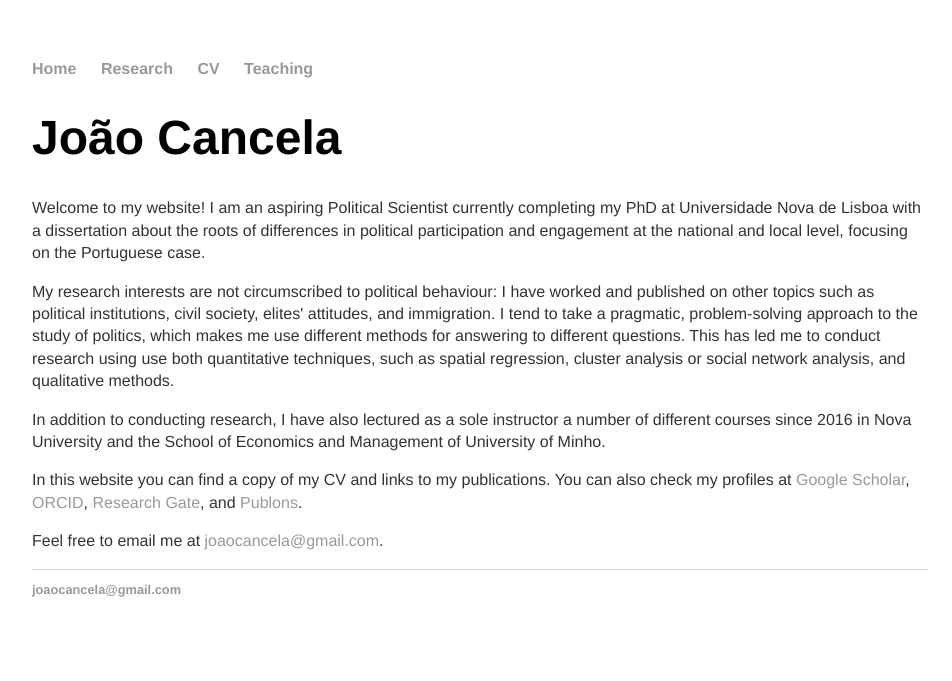
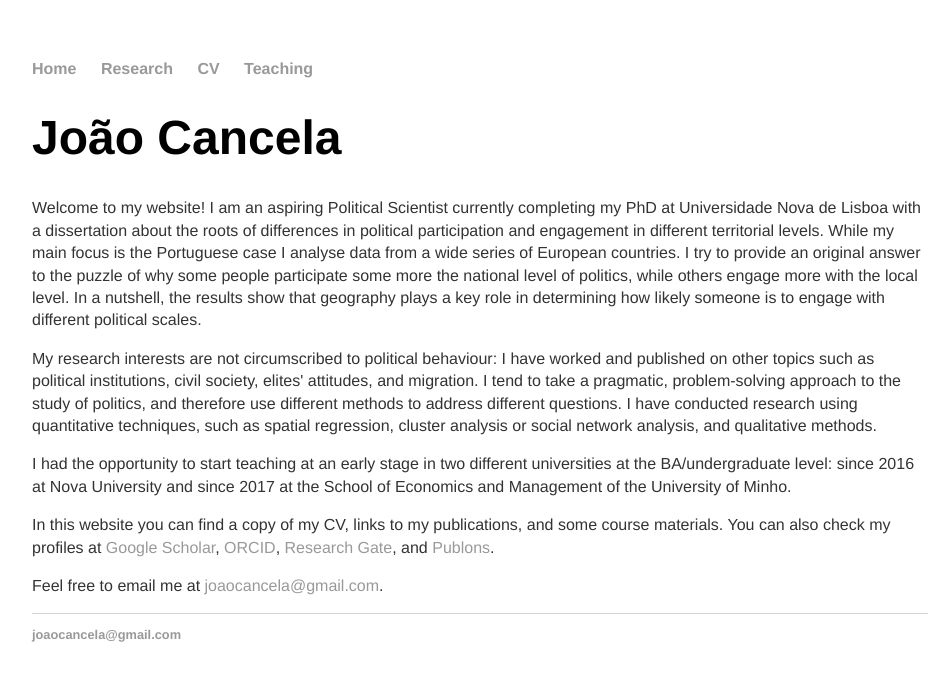
Before and after one commit to joaocancela/joaocancela.github.io, a Jekyll site: the page built from index.html, in a window 1280 px wide. Shown: the top 681 px of the page, without its empty margins (160-1112 px from the left). Built offline with Jekyll 4.4.1, drawn with Linux system fonts in a browser that asks for light colours.

Commit message:
Update index.html

```diff
--- a/index.html
+++ b/index.html
@@ -4,10 +4,10 @@ title: João Cancela
 ---
 <div class="blurb">
 	<h1>João Cancela</h1>
-	<p>Welcome to my website! I am an aspiring Political Scientist currently completing my PhD at Universidade Nova de Lisboa with a dissertation about the roots of differences in political participation and engagement at the national and local level, focusing on the Portuguese case.    </p>
-	<p> My research interests are not circumscribed to political behaviour: I have worked and published on other topics such as political institutions, civil society, elites' attitudes, and immigration. I tend to take a pragmatic, problem-solving approach to the study of politics, which makes me use different methods for answering to different questions. This has led me to conduct research using use both quantitative techniques, such as spatial regression, cluster analysis or social network analysis, and qualitative methods. </p>
-	<p> In addition to conducting research, I have also lectured as a sole instructor a number of different courses since 2016 in Nova University and the School of Economics and Management of University of Minho. </p>
-	<p> In this website you can find a copy of my CV and links to my publications. You can also check my profiles at <a href=https://scholar.google.com/citations?user=3uFaAyQAAAAJ&hl>Google Scholar</a>, <a href=https://orcid.org/0000-0002-5055-2060>ORCID</a>, <a href=https://www.researchgate.net/profile/Joao_Cancela > Research Gate</a>, and <a href=https://publons.com/researcher/1185891/joao-cancela/> Publons</a>.</p>
+	<p>Welcome to my website! I am an aspiring Political Scientist currently completing my PhD at Universidade Nova de Lisboa with a dissertation about the roots of differences in political participation and engagement in different territorial levels.  While my main focus is the Portuguese case I analyse data from a wide series of European countries. I try to provide an original answer to the puzzle of why some people participate some more the national level of politics, while others engage more with the local level. In a nutshell, the results show that geography plays a key role in determining how likely someone is to engage with different political scales. </p>
+	<p> My research interests are not circumscribed to political behaviour: I have worked and published on other topics such as political institutions, civil society, elites' attitudes, and migration. I tend to take a pragmatic, problem-solving approach to the study of politics, and therefore use different methods to address different questions. I have conducted research using quantitative techniques, such as spatial regression, cluster analysis or social network analysis, and qualitative methods. </p>
+	<p>  I had the opportunity to start teaching at an early stage in two different universities at the BA/undergraduate level: since 2016 at Nova University and since 2017 at the School of Economics and Management of the University of Minho. </p>
+	<p> In this website you can find a copy of my CV, links to my publications, and some course materials. You can also check my profiles at <a href=https://scholar.google.com/citations?user=3uFaAyQAAAAJ&hl>Google Scholar</a>, <a href=https://orcid.org/0000-0002-5055-2060>ORCID</a>, <a href=https://www.researchgate.net/profile/Joao_Cancela > Research Gate</a>, and <a href=https://publons.com/researcher/1185891/joao-cancela/> Publons</a>.</p>
 	<p> Feel free to email me at <a href=mailto:joaocancela@gmail.com>joaocancela@gmail.com</a>.</p>
 
 </div><!-- /.blurb -->
```
